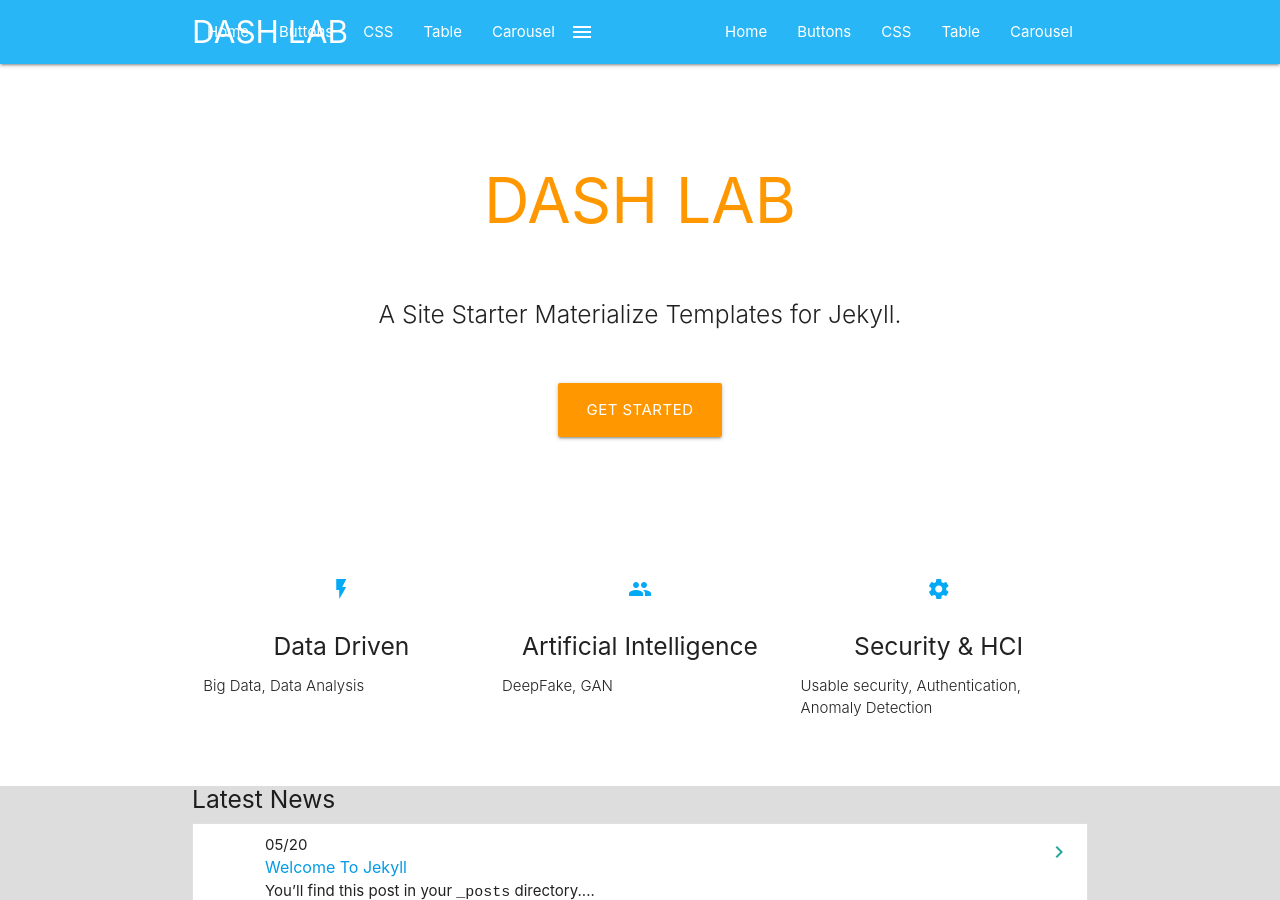
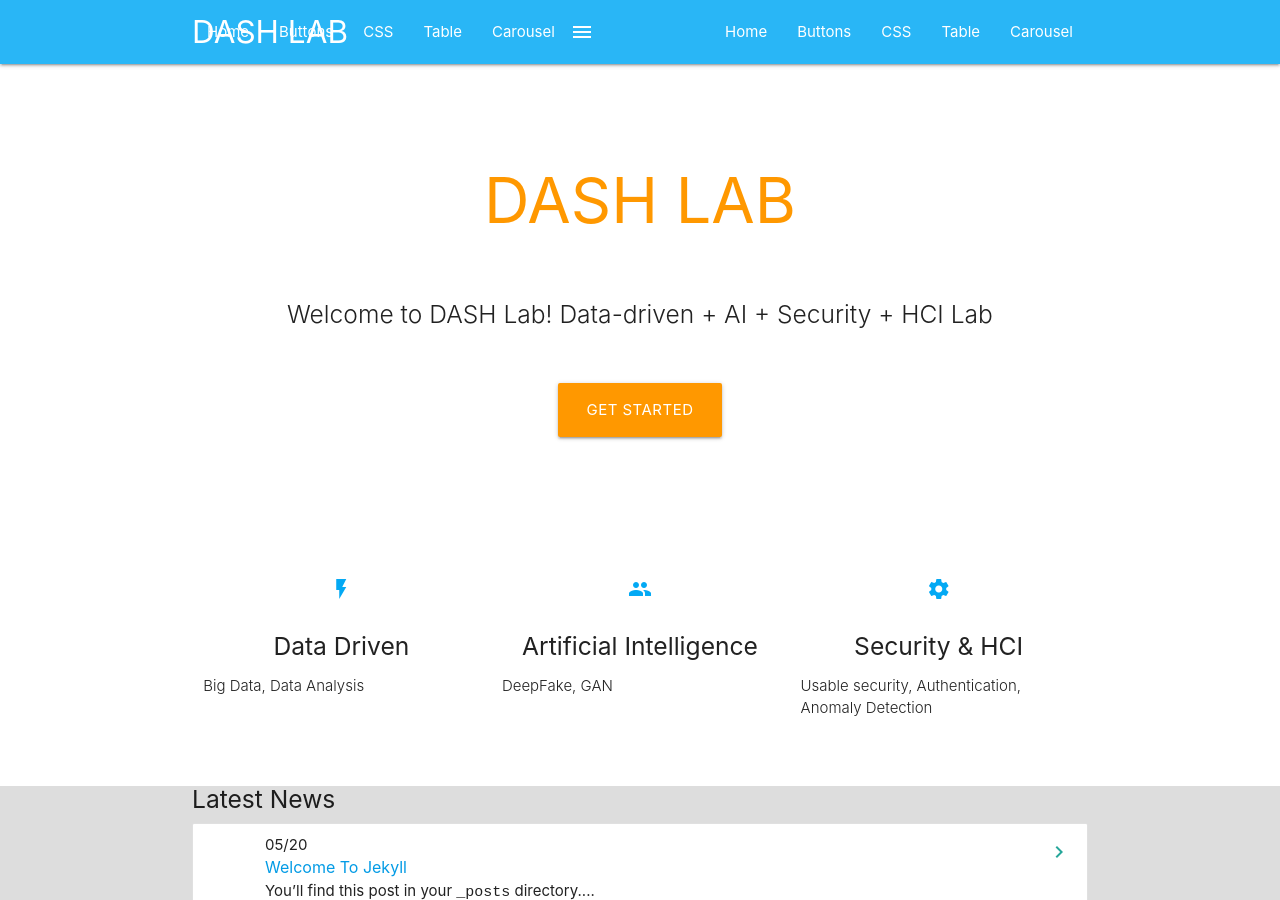
Before and after one commit to s00ne/s00ne.github.io, a Jekyll site: the page built from index.md, in a window 1280 px wide and 900 px high. Built offline with Jekyll 4.4.1, drawn with Linux system fonts in a browser that asks for light colours; nearby versions of some CDN libraries; library files that are not in the unit come from our copies.

Commit message:
Update index.md

```diff
--- a/index.md
+++ b/index.md
@@ -2,4 +2,5 @@
 layout: home
 ---
 
-A Site Starter Materialize Templates for Jekyll.
+Welcome to DASH Lab!
+Data-driven + AI + Security + HCI Lab
```
